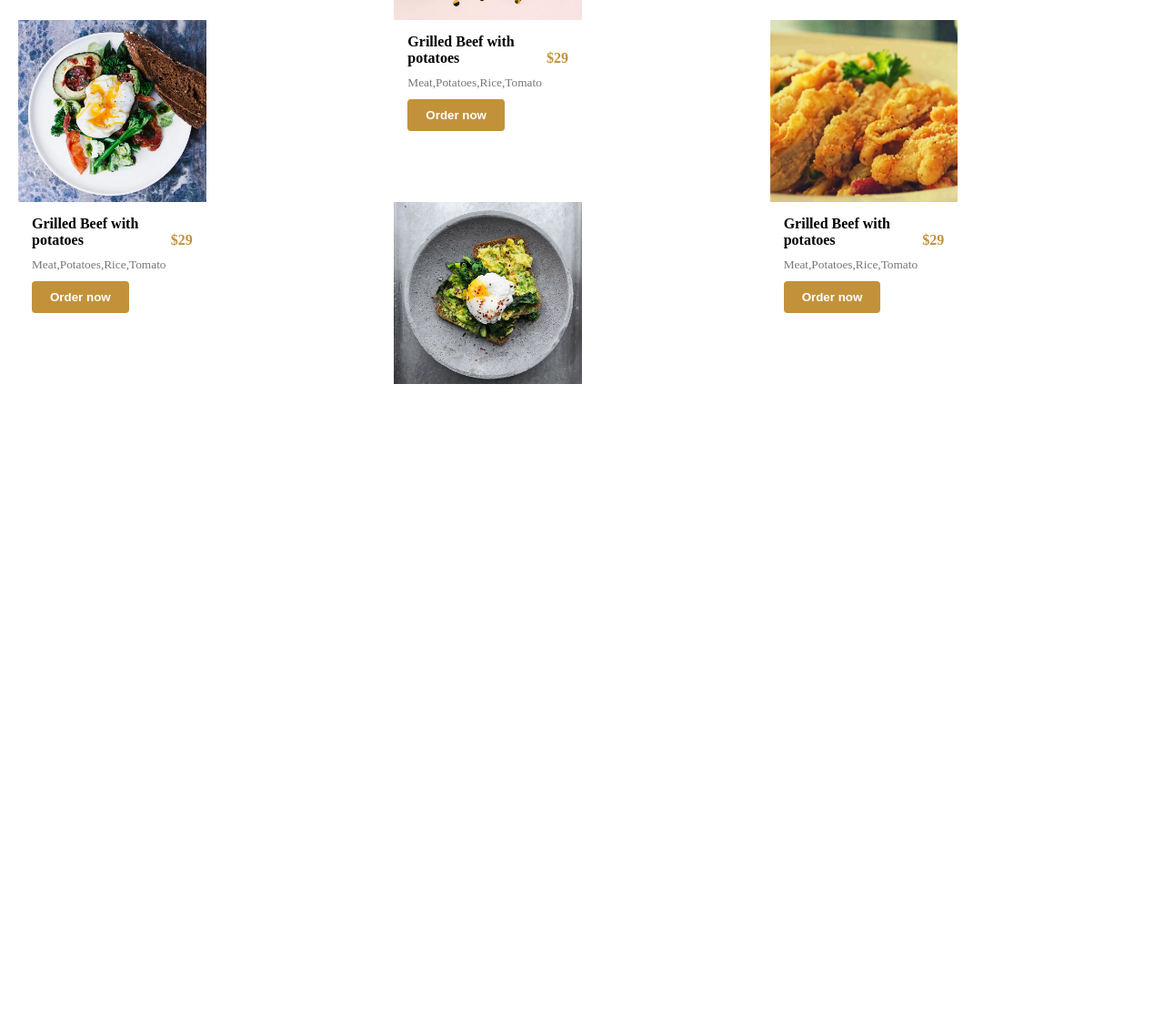
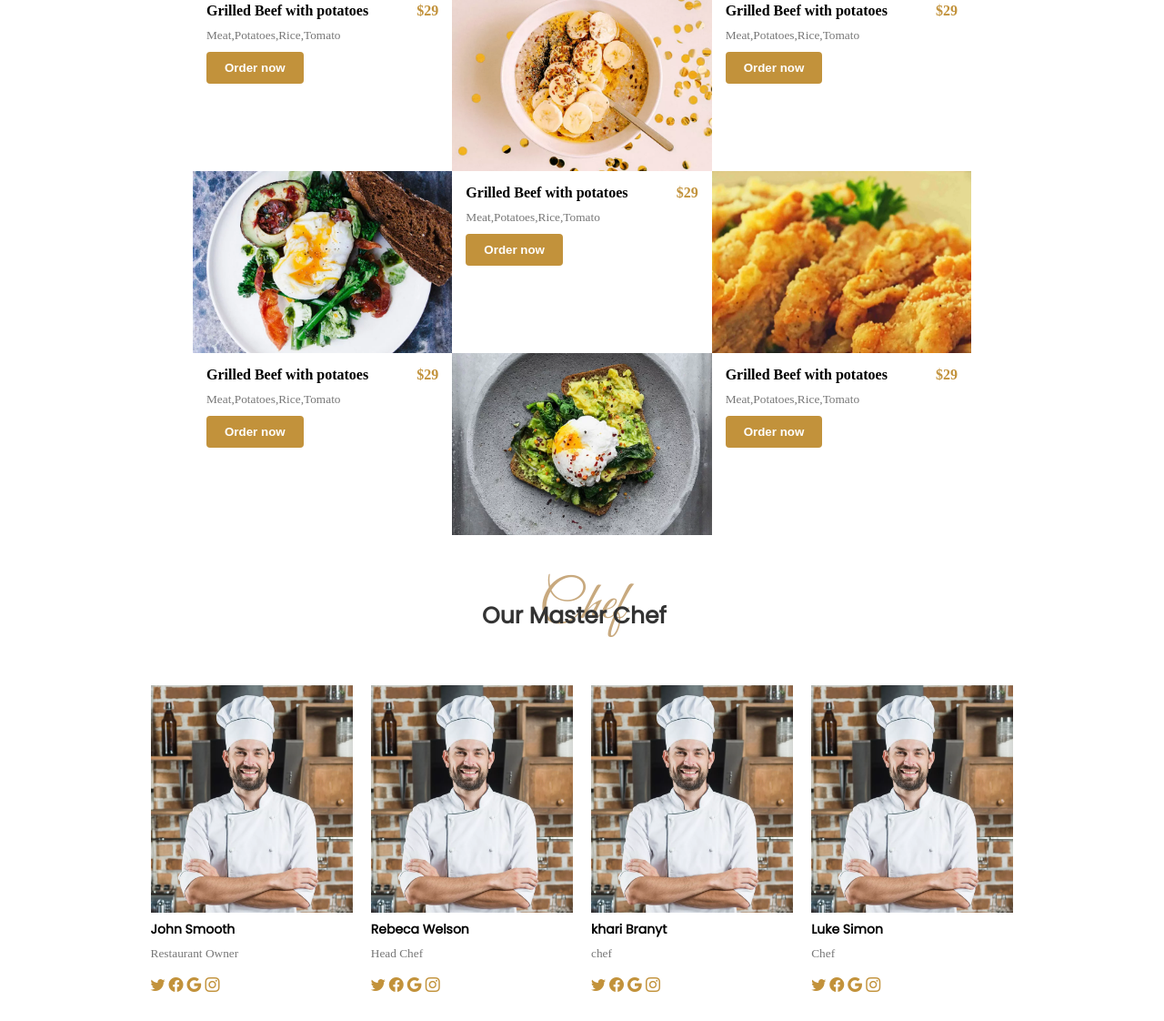
Before and after one commit to bassim18ramad/Tp11-Restaurant-Feliciano, a plain HTML site: page index.html in a window 1280 px wide. Shown: the part 2220-3342 px from the top of the page at 91% size. Before the commit the page ends 2662 px from the top, so only its background shows below. Drawn offline with nearby package versions, Linux system fonts and the light colour scheme.

Commit message:
version 3 ajoute de section chef et specialistes complete

```diff
--- a/index.html
+++ b/index.html
@@ -150,14 +150,13 @@
             </div>
 
         <div class="column-item">
-            <img src="./assests/breakfast-4.jpg" alt="">
-
+        <img src="./assests/breakfast-4.jpg" alt="">
         </div>
         <div class="column-info">
-                <p>Grilled Beef with potatoes <span>$29</span></p>
-                <small>Meat,Potatoes,Rice,Tomato</small>
-                <button>Order now</button>
-            </div>
+            <p>Grilled Beef with potatoes <span>$29</span></p>
+            <small>Meat,Potatoes,Rice,Tomato</small>
+            <button>Order now</button>
+        </div>
         <div class="column-item">
             <img src="./assests/breakfast-5.jpg" alt="">
         </div>
@@ -177,5 +176,61 @@
             </div>
     </div>
 </section>
+
+<!-- Chef -->
+<section class="chef">
+    <h2>Chef</h2>
+    <strong class="title">Our Master Chef</strong>
+    <div class="chef-grid">
+        <div class="chef-item">
+            <img src="./assests/chef-4.jpg" alt="Owner">
+            <p>John Smooth</p>
+            <small>Restaurant Owner</small>
+            <div class="sociaux-item">
+                <i class="bi bi-twitter"></i>
+                <i class="bi bi-facebook"></i>
+                <i class="bi bi-google"></i>
+                <i class="bi bi-instagram"></i>
+            </div>
+        </div>
+        <div class="chef-item">
+            <img src="./assests/chef-4.jpg" alt="Owner">
+            <p>Rebeca Welson</p>
+            <small>Head Chef</small>
+            <div class="sociaux-item">
+                <i class="bi bi-twitter"></i>
+                <i class="bi bi-facebook"></i>
+                <i class="bi bi-google"></i>
+                <i class="bi bi-instagram"></i>
+            </div>
+        </div>
+        <div class="chef-item">
+            <img src="./assests/chef-4.jpg" alt="Owner">
+            <p>khari Branyt</p>
+            <small>chef</small>
+            <div class="sociaux-item">
+                <i class="bi bi-twitter"></i>
+                <i class="bi bi-facebook"></i>
+                <i class="bi bi-google"></i>
+                <i class="bi bi-instagram"></i>
+            </div>
+        </div>
+        <div class="chef-item">
+            <img src="./assests/chef-4.jpg" alt="Owner">
+            <p>Luke Simon</p>
+            <small>Chef</small>
+            <div class="sociaux-item">
+                <i class="bi bi-twitter"></i>
+                <i class="bi bi-facebook"></i>
+                <i class="bi bi-google"></i>
+                <i class="bi bi-instagram"></i>
+            </div>
+        </div>
+    </div>
+</section>
+
+<!-- Reservation -->
+<section class="reservation">
+</section>
 </body>
 </html>
--- a/style.css
+++ b/style.css
@@ -263,16 +263,35 @@
 .specialties{
     display: flex;
     flex-direction: column;
+    justify-content: center;
     align-items: center;
     width:100%;
+    position: relative;
 }
-
+.specialties h2{
+    font-family:Great Vibes ;
+    font-size: 60px;
+    color: #c8a97e;
+    font-weight: normal;
+    margin-top:20px ;
+    margin-bottom: 50px;
+}
+.specialties .title{
+    position: absolute;
+    width: 140px;
+    font-size: 25px;
+    font-family: "Poppins", Arial, sans-serif;
+    font-weight: 900;
+    color: #333333;
+    top: 50px;
+    align-items: center;
+}
 .specialties-grid {
     display: grid;
     grid-template-columns: repeat(3,1fr);
     grid-template-rows:repeat(4,1fr) ;
     padding: 20px;
-    width: 100%;
+    width: 70%;
     flex-wrap: wrap;
 }
 
@@ -282,7 +301,6 @@
     flex-direction: row;
     text-align: start;
     transition: transform 0.3s ease;
-    width: 50%;
 }
 
 .column-item:hover {
@@ -297,7 +315,6 @@
 
 .column-info {
     padding: 15px;
-    width: 50%;
 }
 
 .column-info p {
@@ -316,6 +333,7 @@
     display: block;
     margin: 10px 0;
     color: #777;
+    width: 20px;
 }
 
 .column-info button {
@@ -332,3 +350,80 @@
 .column-info button:hover {
     background-color: #a7792f;
 }
+
+/* Chef */
+
+.chef{
+    width: 100%;
+    display: flex;
+    flex-direction: column;
+    justify-content: center;
+    align-items: center;
+    position: relative;
+    padding-bottom: 30px ;
+}
+
+.chef h2{
+    font-family:Great Vibes ;
+    font-size: 60px;
+    color: #c8a97e;
+    font-weight: normal;
+    margin-top:20px ;
+    margin-bottom: 50px;
+}
+
+.chef .title{
+    position: absolute;
+    width: 220px;
+    font-size: 25px;
+    font-family: "Poppins", Arial, sans-serif;
+    font-weight: 900;
+    color: #333333;
+    top: 50px;
+    align-items: center;
+}
+
+.chef .chef-grid{
+    display: flex;
+    justify-content: space-around;
+    align-items: center;
+    gap: 20px;
+}
+
+.chef-grid .chef-item{
+    display: flex;
+    flex-direction: column;
+    gap: 8px;
+    transition: transform 0.3s ease;
+}
+
+.chef-grid .chef-item:hover{
+    transform: translateY(-5px);
+}
+
+.chef-item img{
+    width: 100%;
+    height: 250px;
+    object-fit: cover;
+}
+
+.chef-item p{
+    font-weight: bold;
+    font-size: 14px;
+    margin: 0;
+    font-family: "Poppins", Arial, sans-serif;
+}
+
+.chef-item small{
+    display: block;
+    color: #777;
+    margin-bottom: 10px;
+}
+
+.chef-item i{
+    color: #c2923b;
+    transform: color 0.3s ease;
+}
+.chef-item i:hover{
+    color: #a7792f;
+}
```
Also changed, not shown: assests/birthday-cake.png (added), assests/dinner.png (added), assests/talk.png (added).
